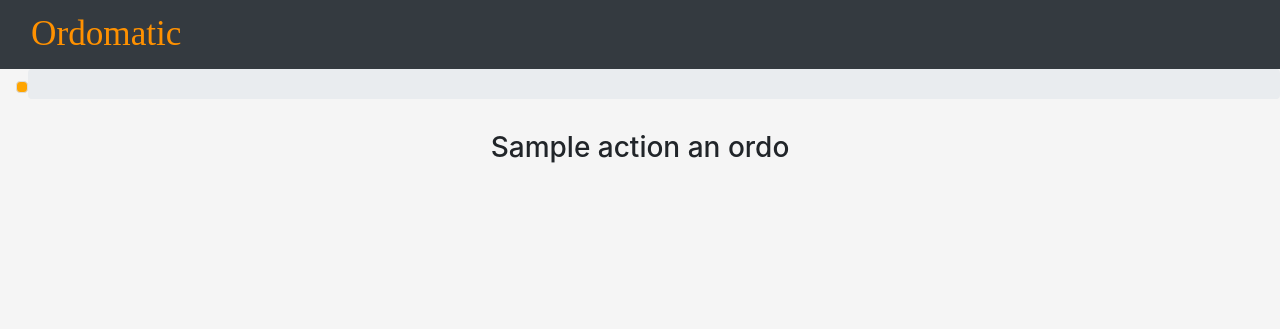
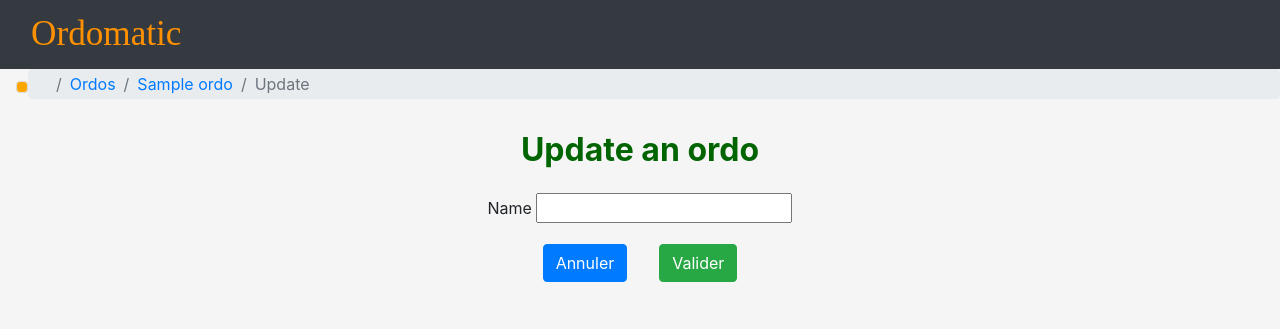
Before and after one commit to BrRoman/ordomatic-django, a Django app: template ordomatic/apps/ordos/templates/ordos/form.html in a window 1280 px wide. Shown: the top 329 px of the page. Run offline with Django 3.2, Linux system fonts and the light colour scheme; the template is opened without the code that fills it: most values are stand-ins (such as "Sample title", 1, 10 or a date in 2020); form fields are guessed from the names that the template uses; style sheets or scripts are compiled from the project's sources; some libraries are stand-ins or nearby versions; some web fonts are replaced.

Commit message:
Ordos: CRUD OK.

```diff
--- a/ordomatic/apps/ordos/models.py
+++ b/ordomatic/apps/ordos/models.py
@@ -1,10 +1,16 @@
 """ apps/ordos/models.py """
 
+from django.contrib.auth.models import User
 from django.db import models
 
 
 class Ordo(models.Model):
     """ Ordo model. """
+    owner = models.ForeignKey(
+        User,
+        on_delete=models.CASCADE,
+        blank=True,
+    )
     name = models.CharField(
         max_length=255,
     )
--- a/ordomatic/apps/ordos/templates/ordos/details.html
+++ b/ordomatic/apps/ordos/templates/ordos/details.html
@@ -1,5 +1,7 @@
 {% extends 'main.html' %}
 
 {% block content %}
-    <h3>Details of an ordo</h3>
+    <h3>Details of ordo <i>{{ ordo }}</i></h3>
+    <a href={% url 'ordos:ordo_update' ordo.pk %}>Update this ordo</a>
+    <a href={% url 'ordos:ordo_delete' ordo.pk %}>Delete this ordo</a>
 {% endblock content %}
--- a/ordomatic/apps/ordos/templates/ordos/form.html
+++ b/ordomatic/apps/ordos/templates/ordos/form.html
@@ -1,5 +1,62 @@
 {% extends 'main.html' %}
 
+{% load widget_tweaks %}
+
+{% block breadcrumbs %}
+    <li class="breadcrumb-item"><a href={% url 'ordos:ordos_list' %}>Ordos</a></li>
+
+    {% if ordo %}
+        <li class="breadcrumb-item"><a href={% url 'ordos:ordo_details' ordo.id %}>{{ ordo }}</a></li>
+        <li class="breadcrumb-item active">Update</li>
+    {% else %}
+        <li class="breadcrumb-item active">Create</li>
+    {% endif %}
+{% endblock breadcrumbs %}
+
 {% block content %}
-    <h3>{{ action }} an ordo</h3>
+    {% if ordo %}
+        <h2 class="mb-4 green font-weight-bold">Update an ordo</h2>
+    {% else %}
+        <h2 class="mb-4 green font-weight-bold">Create an ordo</h2>
+    {% endif %}
+
+    <form class="d-flex flex-column align-items-center w-100 mb-3" method="post" novalidate>
+        {% csrf_token %}
+
+        <!-- Name -->
+        <div class="form-group">
+            {{ form.name.label_tag }}
+
+            {% if form.is_bound %}
+                {% if form.name.errors %}
+                    {% render_field form.name class="form-control is-invalid" %}
+                    {% for error in form.name.errors %}
+                        <div class="invalid-feedback" style="display: block;">
+                            {{ error }}
+                        </div>
+                    {% endfor %}
+                {% else %}
+                    {% render_field form.name class="form-control is-valid" %}
+                {% endif %}
+            {% else %}
+                {% render_field form.name class="form-control" %}
+            {% endif %}
+
+            {% if form.name.help_text %}
+                <small class="form-text text-muted">
+                    {{ form.name.help_text }}
+                </small>
+            {% endif %}
+        </div>
+
+        <!-- Validation -->
+        <div class="d-flex justify-content-center">
+            {% if ordo %}
+                <a href={% url 'ordos:ordo_details' ordo.id %} class="btn btn-primary mx-3">Annuler</a>
+            {% else %}
+                <a href={% url 'ordos:ordos_list' %} class="btn btn-primary mx-3">Annuler</a>
+            {% endif %}
+            <button type="submit" class="btn btn-success mx-3">Valider</button>
+        </div>
+    </form>
 {% endblock content %}
--- a/ordomatic/templates/main.html
+++ b/ordomatic/templates/main.html
@@ -35,7 +35,7 @@
                             <a href={% url 'accounts:details' %} class="user font-weight-bold mb-2">
                                 <span class="fas fa-user grey mr-2"></span>{{ user }}
                             </a>
-                            <a href="">My ordos</a>
+                            <a href={% url 'ordos:ordos_list' %}>My ordos</a>
                         {% endif %}
 
                         <a href={% url 'main:ordo' %}>Write an ordo</a>
```
Also changed, not shown: ordomatic/apps/ordos/forms.py (added, +14 -0 lines), ordomatic/apps/ordos/templates/ordos/delete.html (+12 -1 lines), ordomatic/apps/ordos/templates/ordos/list.html (+12 -0 lines), ordomatic/apps/ordos/views.py (+64 -8 lines).
